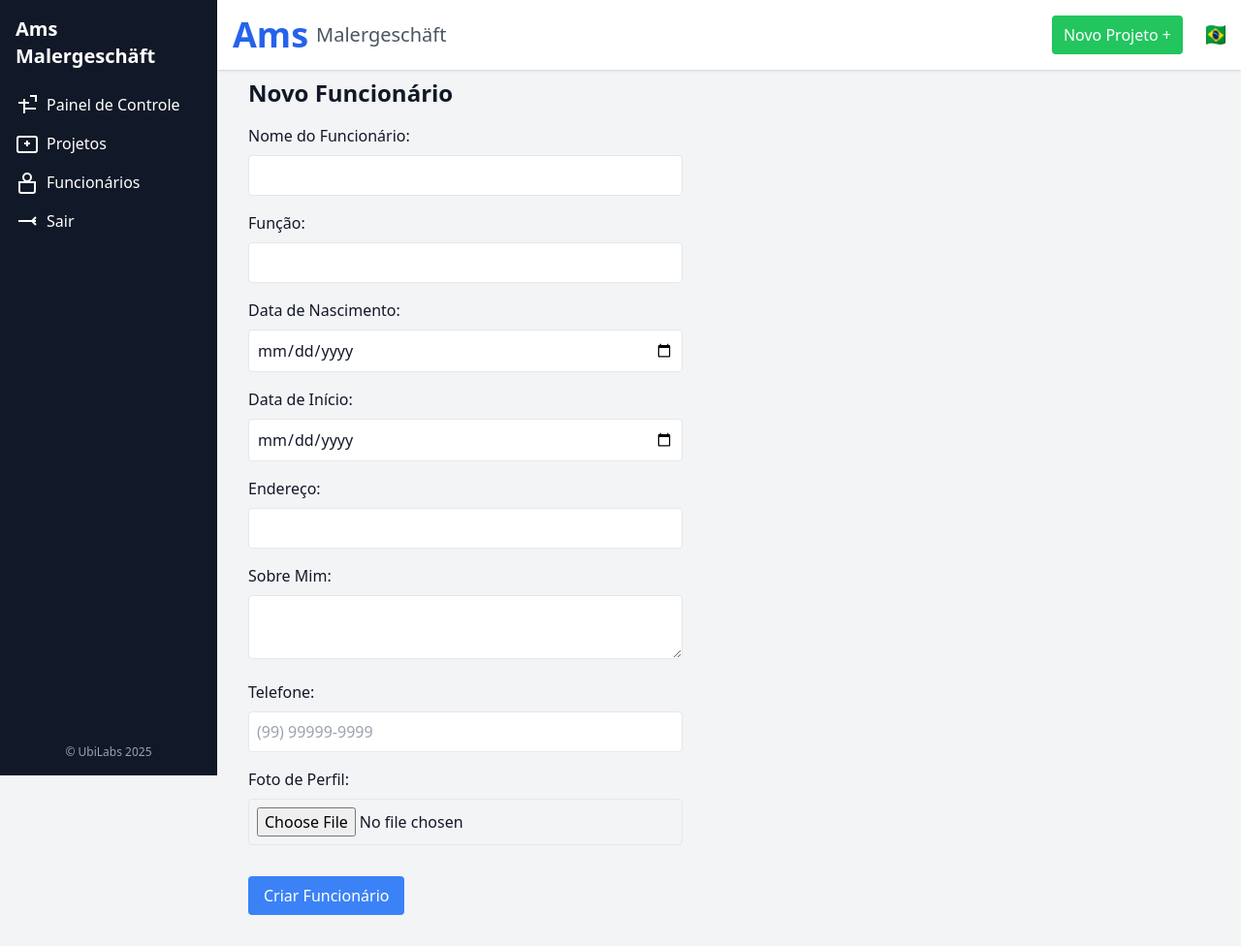
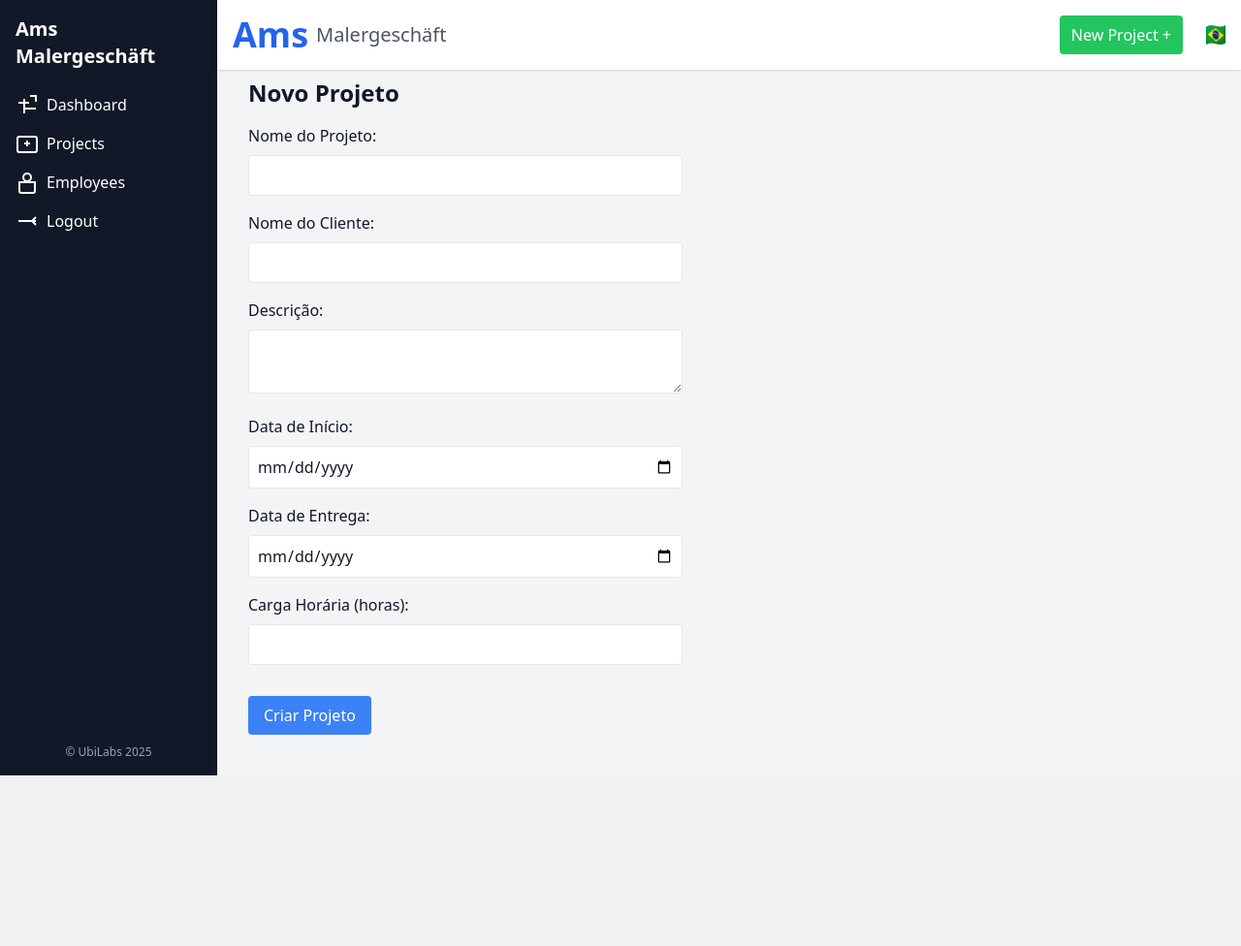
Before and after one commit to PabloResende/ams-malergeschaft, a PHP site: page /ams-malergeschaft/public/create_project in a window 1280 px wide. Shown: the whole page at 97% size. After the commit the page ends 800 px from the top, so only its background shows below. Run offline with PHP 8.4, Linux system fonts and the light colour scheme; the visitor is signed in with stand-in values (Sample User, id 1); some libraries are stand-ins or nearby versions.

Commit message:
employee page

```diff
--- a/app/lang/lang.php
+++ b/app/lang/lang.php
@@ -3,7 +3,7 @@ if (session_status() === PHP_SESSION_NONE) {
     session_start();
 }
 
-$lang = 'pt';
+$lang = 'en';
 if (isset($_GET['lang'])) {
     $lang = $_GET['lang'];
     $_SESSION['lang'] = $lang;
@@ -19,7 +19,7 @@ if (isset($_GET['lang'])) {
 
 $langFile = __DIR__ . "/{$lang}.php";
 if (!file_exists($langFile)) {
-    $langFile = __DIR__ . "/pt.php";
+    $langFile = __DIR__ . "/en.php";
 }
 
 $langText = require $langFile;
--- a/app/views/create_project/create.php
+++ b/app/views/create_project/create.php
@@ -1,55 +1,36 @@
 <?php require __DIR__ . '/../layout/header.php'; ?>
 
 <div class="ml-56 pt-20 p-8 max-w-lg mx-auto">
-    <h1 class="text-2xl font-bold mb-4"><?= $langText['new_employee'] ?? 'Novo Funcionário' ?></h1>
-
-    <form action="<?= $baseUrl ?>/employees/store" method="POST" enctype="multipart/form-data" class="space-y-4">
-
+    <h1 class="text-2xl font-bold mb-4">Novo Projeto</h1>
+    <form action="<?= $baseUrl ?>/projects/store" method="POST" class="space-y-4">
         <div>
-            <label class="block mb-2 font-medium"><?= $langText['employee_name'] ?? 'Nome do Funcionário' ?>:</label>
+            <label class="block mb-2 font-medium">Nome do Projeto:</label>
             <input type="text" name="name" required class="w-full border p-2 rounded focus:outline-none focus:ring focus:ring-blue-300">
         </div>
-
         <div>
-            <label class="block mb-2 font-medium"><?= $langText['role'] ?? 'Função' ?>:</label>
-            <input type="text" name="role" required class="w-full border p-2 rounded focus:outline-none focus:ring focus:ring-blue-300">
+            <label class="block mb-2 font-medium">Nome do Cliente:</label>
+            <input type="text" name="client_name" required class="w-full border p-2 rounded focus:outline-none focus:ring focus:ring-blue-300">
         </div>
-
         <div>
-            <label class="block mb-2 font-medium"><?= $langText['birth_date'] ?? 'Data de Nascimento' ?>:</label>
-            <input type="date" name="birth_date" required class="w-full border p-2 rounded focus:outline-none focus:ring focus:ring-blue-300">
+            <label class="block mb-2 font-medium">Descrição:</label>
+            <textarea name="description" required class="w-full border p-2 rounded focus:outline-none focus:ring focus:ring-blue-300"></textarea>
         </div>
-
         <div>
-            <label class="block mb-2 font-medium"><?= $langText['start_date'] ?? 'Data de Início na Empresa' ?>:</label>
+            <label class="block mb-2 font-medium">Data de Início:</label>
             <input type="date" name="start_date" required class="w-full border p-2 rounded focus:outline-none focus:ring focus:ring-blue-300">
         </div>
-
         <div>
-            <label class="block mb-2 font-medium"><?= $langText['address'] ?? 'Endereço' ?>:</label>
-            <input type="text" name="address" class="w-full border p-2 rounded focus:outline-none focus:ring focus:ring-blue-300">
+            <label class="block mb-2 font-medium">Data de Entrega:</label>
+            <input type="date" name="end_date" required class="w-full border p-2 rounded focus:outline-none focus:ring focus:ring-blue-300">
         </div>
-
         <div>
-            <label class="block mb-2 font-medium"><?= $langText['about_me'] ?? 'Sobre' ?>:</label>
-            <textarea name="about" class="w-full border p-2 rounded focus:outline-none focus:ring focus:ring-blue-300"></textarea>
+            <label class="block mb-2 font-medium">Carga Horária (horas):</label>
+            <input type="number" name="total_hours" required class="w-full border p-2 rounded focus:outline-none focus:ring focus:ring-blue-300">
         </div>
-
-        <div>
-            <label class="block mb-2 font-medium"><?= $langText['phone'] ?? 'Telefone' ?>:</label>
-            <input type="text" name="phone" class="w-full border p-2 rounded focus:outline-none focus:ring focus:ring-blue-300" placeholder="(99) 99999-9999">
-        </div>
-
-        <div>
-            <label class="block mb-2 font-medium"><?= $langText['profile_picture'] ?? 'Foto de Perfil' ?>:</label>
-            <input type="file" name="profile_picture" accept="image/*" class="w-full border p-2 rounded focus:outline-none focus:ring focus:ring-blue-300">
-        </div>
-
         <div>
             <button type="submit" class="mt-4 bg-blue-500 text-white px-4 py-2 rounded hover:bg-blue-600 transition-colors">
-                <?= $langText['create_employee'] ?? 'Cadastrar Funcionário' ?>
+                Criar Projeto
             </button>
         </div>
-
     </form>
 </div>
--- a/public/index.php
+++ b/public/index.php
@@ -62,6 +62,19 @@ switch ($route) {
     case '/employees':
         require_once __DIR__ . '/../app/views/employees/index.php';
         break;
+    case '/employees':
+        require_once __DIR__ . '/../app/views/employees/index.php';
+        break;
+    case '/employees/create':
+        require_once __DIR__ . '/../app/controllers/EmployeeController.php';
+        $employeeController = new EmployeeController();
+        $employeeController->create();
+        break;
+    case '/employees/store':
+        require_once __DIR__ . '/../app/controllers/EmployeeController.php';
+        $employeeController = new EmployeeController();
+        $employeeController->store();
+        break;
     default:
         http_response_code(404);
         echo "404 - Page not found.";
```
Also changed, not shown: app/controllers/EmployeeController.php (added, +72 -0 lines), app/views/employees/index.php (+0 -9 lines), public/uploads/052e2796f8a77bb8e27028f909939857.png (added), public/uploads/1923390c35f17d7eb8b0cfe6f66fc648.png (added).
